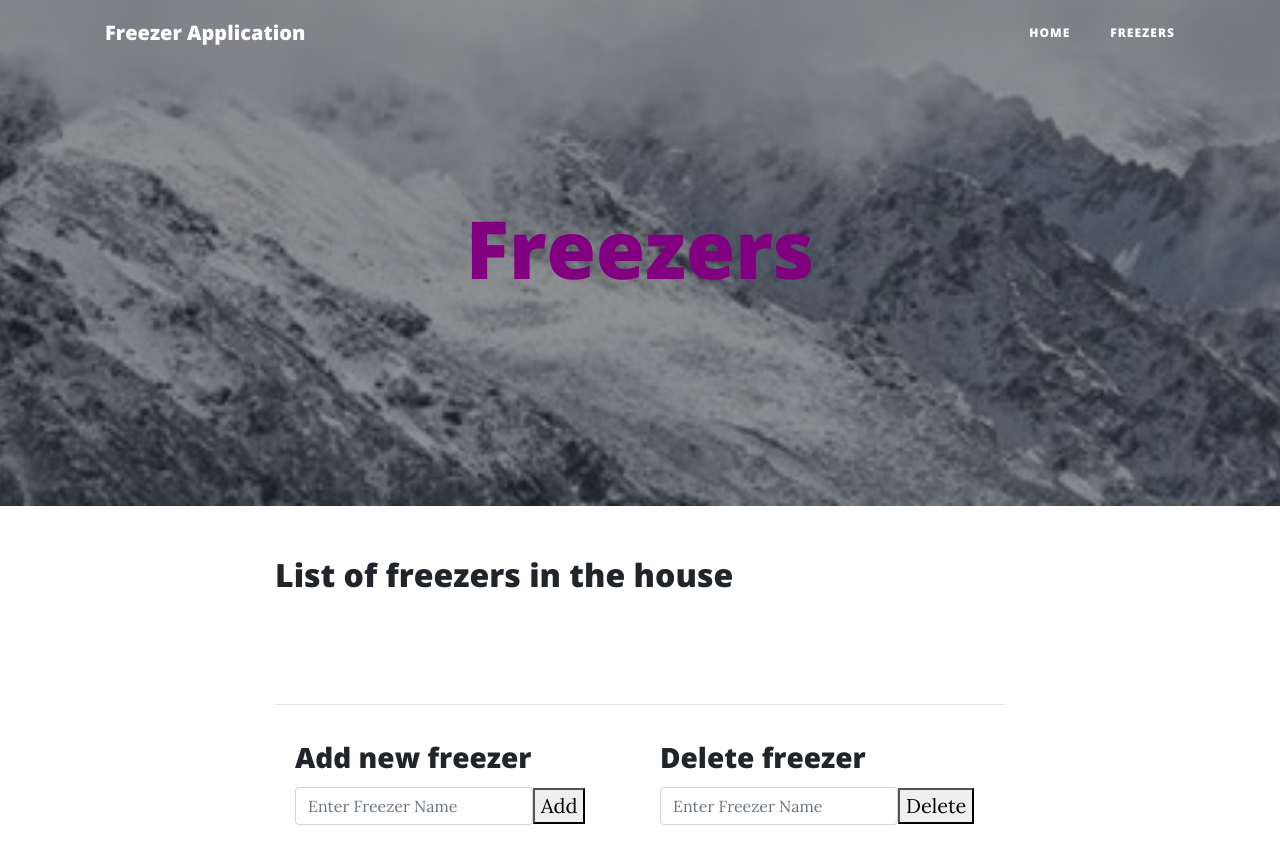
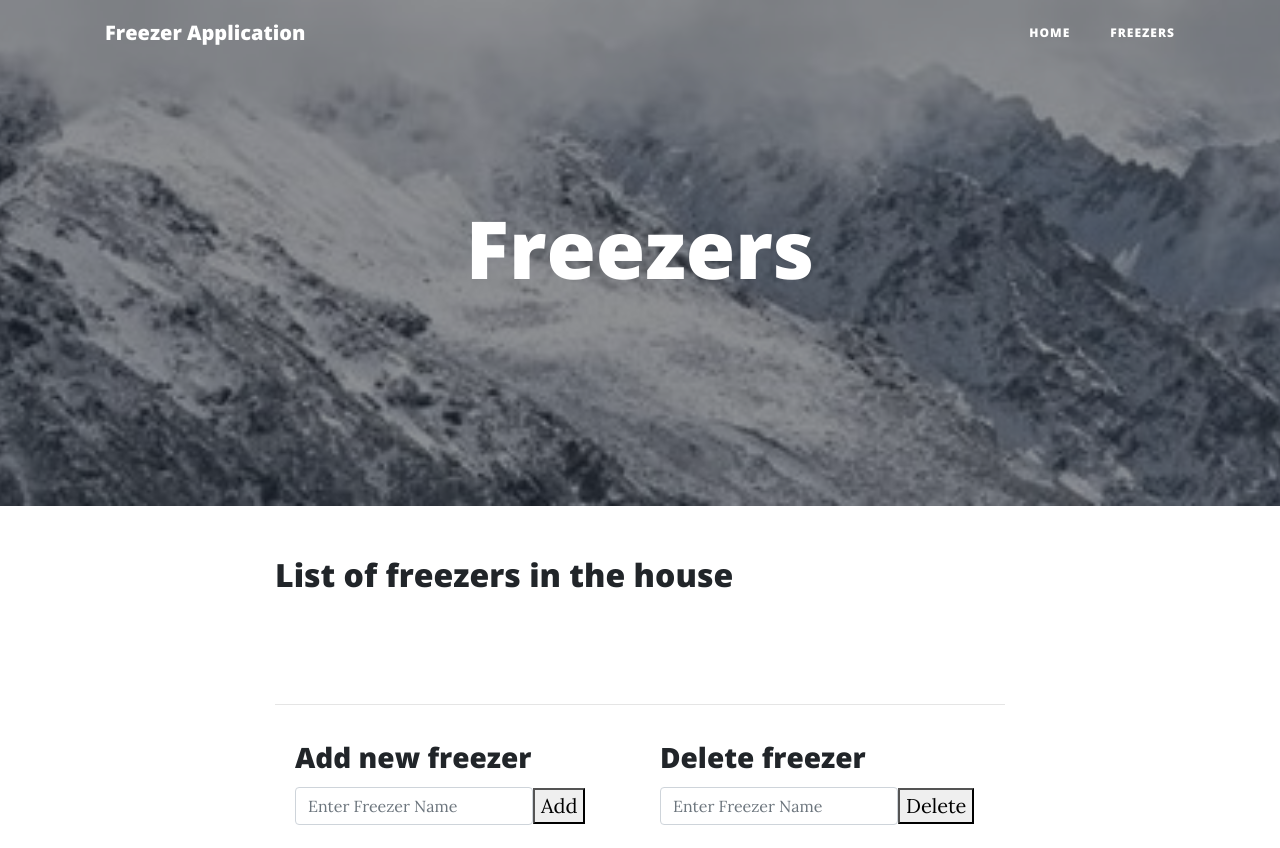
Before and after one commit to RebekahZoe/FreezerAppFEDevOps, a plain HTML site: page Freezer.html in a window 1280 px wide. Shown: the top 848 px of the page. Drawn offline with nearby package versions, Linux system fonts and the light colour scheme; no server answers.

Commit message:
Update Card.css

```diff
--- a/css/Card.css
+++ b/css/Card.css
@@ -13,6 +13,3 @@ ul{
     border: 0;
     border-top: 1px solid;
 }
-.freezer{
-    color:purple;
-}
```
